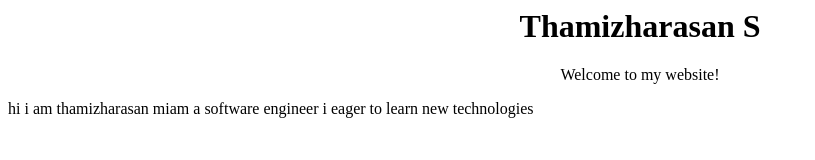
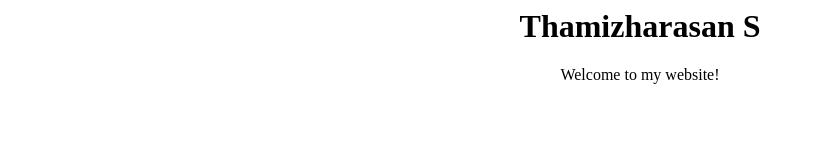
Before and after one commit to tamizh18/Htmlpage, a plain HTML site: page index.html in a window 1280 px wide. Shown: the whole page, without its empty margins (0-815 px from the left). Drawn offline with Linux system fonts and the light colour scheme.

Commit message:
modified index.html

```diff
--- a/index.html
+++ b/index.html
@@ -2,4 +2,3 @@
     <h1>Thamizharasan S</h1>
     <p>Welcome to my website!</p>
 </center>
-<p>hi i am thamizharasan  miam a software engineer i eager to learn new technologies </p>
```
